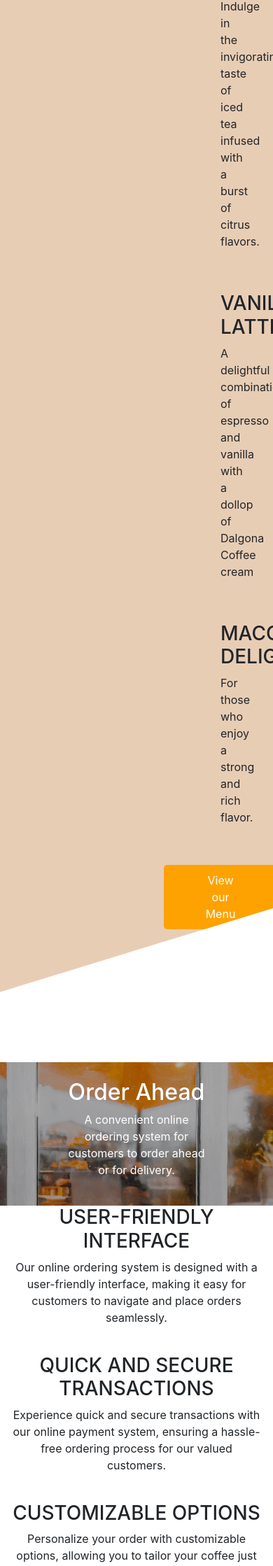
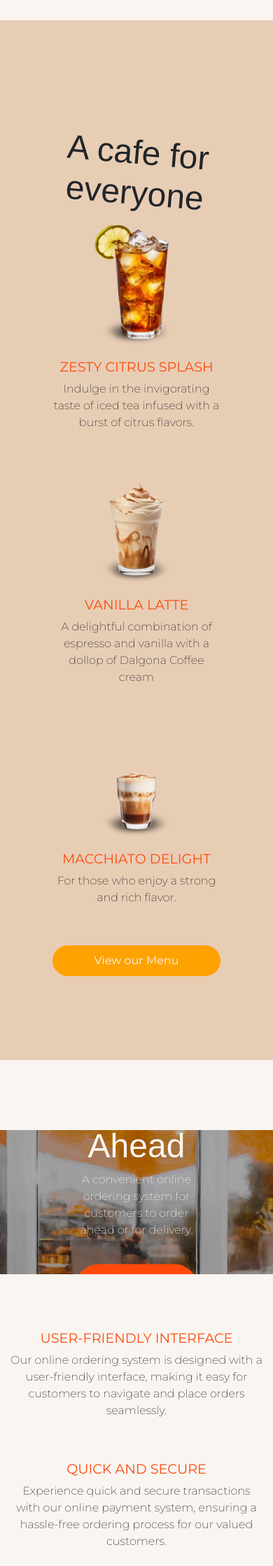
Before and after one commit to Aria-vero-s/cafezest, a Django app: page / in a window 390 px wide; the page is wider, and only the part inside the window is pictured. Shown: the part 1621-3859 px from the top of that part at 70% size. Run offline with Django 3.2, Linux system fonts and the light colour scheme; some libraries are stand-ins or nearby versions.

Commit message:
added more styling and responsive layout

```diff
--- a/static/css/style.css
+++ b/static/css/style.css
@@ -9,6 +9,24 @@
     font-family: 'PrensentAnthem';
     src: url('/static/fonts/PresentAnthem-Regular.otf') format('truetype');
 }
+
+/*
+colors:
+White:
+#F9F5F1
+
+Beige:
+#e8cdb5
+
+Yellow:
+#fea202
+
+Orange:
+#ff4a0b
+
+Black:
+#333333
+*/
 
 html {
     scroll-behavior: smooth;
@@ -27,13 +45,16 @@ h2 {
 
 h3 {
     font-family: 'Montserrat', sans-serif;
-    font-size: 1.5rem;
-    color:#e56902;
+    font-size: 1.2rem;
+    color:#ff4a0b;
     text-transform: uppercase;
 }
 
 .navbar {
     display: flex;
+    position: relative;
+    z-index: 3;
+    transition: all 0.3s ease-in-out;
 }
 
 .nav-item {
@@ -43,19 +64,26 @@ h3 {
 }
 
 .nav-item a {
-    font-size: 1rem;
-    color: black !important;
+    font-size: 1.3rem;
+    font-weight:400;
+    color: #F9F5F1 !important;
     transition: all 0.3s ease-in-out;
 }
 
+@media (max-width: 767px) {
+    .nav-item a {
+      font-size: 2rem;
+    }
+}
+
 .nav-item a:hover {
-    color: #e56902 !important;
+    color: #333 !important;
 }
 
 .nav-item .image-container {
     width: 100px;
     height: 100px;
-    background-image: url('../../media/black-logo.png');
+    background-image: url('../../media/white-logo.png');
     background-size: cover;
     background-position: center;
     transition: all 0.3s ease-in-out;
@@ -63,7 +91,7 @@ h3 {
 
 .nav-item:hover .image-container {
     transform: scale(1.1);
-    background-image: url('../../media/orange-logo.png');
+    background-image: url('../../media/black-logo.png');
 }
 
 .transparent-navbar {
@@ -75,61 +103,73 @@ h3 {
     top: 0;
 }
 
+.background-visible {
+  background-color: #ff4a0b !important;
+  height:100vh;
+}
+
 .custom-toggler {
-    color: #fff !important;
+    color: #F9F5F1 !important;
     opacity: 1 !important;
     border: none !important;
     outline: none !important;
     box-shadow: none !important;
+    position: absolute;
+    top:10px;
+    left:10px;
+    font-size: xx-large;
 }
 
 .secondary-content {
-    background-color: #D0B8A0;
+    background-color: #e8cdb5;
     padding: 20px;
 }
 
 .call-to-action {
     font-size: 1rem;
-    background-color: #e56902;
-    color: #fff;
+    font-weight:400;
+    background-color: #ff4a0b;
+    color: #F9F5F1;
     padding: 10px 60px;
-    border-radius: 5px;
+    border-radius: 100px;
     text-decoration: none;
     display: inline-block;
     margin:10px;
     margin-top: 20px;
     transition: all 0.3s ease-in-out;
+    z-index:1000;
 }
 
 .call-to-action:hover {
-    background-color: #bc9b6c;
-    color: #fff;
+    background-color: #333;
+    color: #F9F5F1;
     text-decoration: none;
 }
 
 .secondary-button {
     font-size: 1rem;
+    font-weight:400;
     background-color: #fea202;
-    color: #fff;
+    color: #F9F5F1;
     padding: 10px 60px;
-    border-radius: 5px;
+    border-radius: 100px;
     text-decoration: none;
     display: inline-block;
     margin:10px;
     margin-top: 20px;
     transition: all 0.3s ease-in-out;
-    z-index:100;
+    z-index:1000;
 }
 
 .secondary-button:hover {
-    background-color: #bc9b6c;
-    color: #fff;
+    background-color: #333;
+    color: #F9F5F1;
     text-decoration: none;
 }
 
 .hero-section {
     padding: 80px 0;
-    background: url('../../media/hero-flipped.png') center center/cover no-repeat;
+    background: url('../../media/hero.png') center center/cover no-repeat;
     height: 700px;
     display: flex;
     align-items: center;
@@ -148,7 +188,7 @@ h3 {
 }
 
 .hero-text {
-    color: #fff;
+    color: #F9F5F1;
     font-size: 2rem;
     text-align: center;
     padding: 20px;
@@ -156,7 +196,7 @@ h3 {
 }
 
 .hero-text h3 {
-    color: #fff;
+    color: #F9F5F1;
     font-size: 3rem;
     text-align:right;
 }
@@ -174,15 +214,62 @@ h3 {
     max-height:300px;
 }
 
+.about-content {
+  display: flex;
+  align-items: center;
+  max-height:800px;
+}
+
 .center {
     text-align: center;
     justify-content: center;
 }
 
+.skewed{
+  transform: rotate(5deg);
+}
+
+.background-color {
+  z-index: -1;
+  background-color: #e8cdb5;
+  width:100vw;
+  padding-top:30px;
+  padding-bottom:30px;
+  clip-path: polygon(100% 10%, 0% 0%, 0% 100%, 100% 90%, 100% 10%);
+}
+
 .menu-content {
-    padding:300px;
+  padding-left:300px;
+  padding-right:300px;
+  text-align: center;
+  margin-bottom: 100px;
+}
+
+
+@media (max-width: 767px) {
+    .background-color {
+        clip-path: none;
+        margin:0;
+        padding:0;
+    }
+    .menu-content {
+      padding:60px;
+      text-align: center;
+      margin-bottom: 0px;
+  }
+}
+
+@media (max-width:1200px) {
+  .background-color {
+    clip-path: none;
+    margin:0;
+    padding:0;
+  }
+  .menu-content {
+    padding:60px;
     text-align: center;
-    margin-bottom: 100px;
+    margin-bottom: 0px;
+  }
 }
 
 .menu-item {
@@ -195,6 +282,13 @@ h3 {
     margin-bottom: 20px;
 }
 
+/* make images smaller in mobile view */
+@media (max-width: 767px) {
+  .menu-item img {
+    width: 50%;
+  }
+}
+
 .online-content {
     margin-top: 100px;
     margin-bottom: 100px;
@@ -204,12 +298,22 @@ h3 {
     margin-bottom: 40px;
 }
 
-.image-container {
+.order-container {
     position: relative;
     overflow: hidden;
 }
 
-.image-container img {
+@media (max-width: 767px) {
+  .feature {
+    margin-bottom: 60px;
+  }
+  .order-container {
+    margin-bottom:80px;
+  }
+}
+
+
+.order-container img {
     object-fit: cover;
     width: 100%;
     height: 100%;
@@ -222,7 +326,7 @@ h3 {
     left: 0;
     width: 100%;
     height: 100%;
-    color: #fff;
+    color: #F9F5F1;
     background-color: rgba(0, 0, 0, 0.3);
 }
 
--- /dev/null
+++ b/static/script/script.js
@@ -0,0 +1,7 @@
+document.addEventListener("DOMContentLoaded", function () {
+    $(document).ready(function () {
+        $(".navbar-toggler").click(function () {
+            $(".transparent-navbar").toggleClass("background-visible");
+        });
+    });
+});
--- a/templates/index.html
+++ b/templates/index.html
@@ -7,18 +7,17 @@
     <meta charset="UTF-8">
     <meta name="viewport" content="width=device-width, initial-scale=1.0">
     <title>Caze Zest</title>
+    <!-- Bootstrap -->
+    <link rel="stylesheet" href="https://maxcdn.bootstrapcdn.com/bootstrap/4.0.0/css/bootstrap.min.css">
     <!-- Custom CSS -->
     <link rel="stylesheet" type="text/css" href="{% static 'css/style.css' %}">
     <!-- Custom JS -->
     <script src="{% static 'script/script.js' %}"></script>
     <!-- Font Awesome -->
     <link rel="stylesheet" href="https://cdnjs.cloudflare.com/ajax/libs/font-awesome/5.15.3/css/all.min.css">
-    <!-- Bootstrap -->
-    <link rel="stylesheet" href="https://maxcdn.bootstrapcdn.com/bootstrap/4.0.0/css/bootstrap.min.css">
 </head>
 
 <body>
-
     <nav class="navbar navbar-expand-lg navbar-dark transparent-navbar">
         <div class="container">
             <button class="navbar-toggler custom-toggler" type="button" data-toggle="collapse" data-target="#navbarNav"
@@ -73,9 +72,9 @@
           </div>
       </div>
     </div>
-    <div class="background-color menu-content" style="background-color: #e8cdb5; width:100vw; padding-top:30px; padding-bottom:30px; clip-path: polygon(100% 10%, 0% 0%, 0% 100%, 100% 90%, 100% 10%);">
+    <div class="background-color menu-content">
         <div class="container content">
-            <h2 style="transform: rotate(5deg);">A cafe for everyone</h2>
+            <h2 class="skewed">A cafe for everyone</h2>
             <div class="row">
                 <div class="col-md-4 menu-item">
                     <img src="media/icetea-shadow.png" alt="Coffee 1" class="img-fluid">
@@ -101,12 +100,13 @@
 
     <div class="container content online-content">
         <div class="row">
-        <div class="col-md-6 order-md-2 image-container">
+            <div class="col-md-6 order-md-2 order-container">
                 <img src="media/exterior.jpg" alt="Online Ordering Image" class="img-fluid rounded">
                 <div class="image-background">
                     <div class="image-overlay">
                         <h2>Order Ahead</h2>
                         <p>A convenient online ordering system for customers to order ahead or for delivery.</p>
+                        <a href="#" class="call-to-action">Order now</a>
                     </div>
                 </div>
             </div>
@@ -116,7 +116,7 @@
                 <p>Our online ordering system is designed with a user-friendly interface, making it easy for customers to navigate and place orders seamlessly.</p>
                 </div>
                 <div class="feature">
-            <h3 class="text-center">Quick and Secure Transactions</h3>
+                <h3 class="text-center">Quick and Secure</h3>
                 <p>Experience quick and secure transactions with our online payment system, ensuring a hassle-free ordering process for our valued customers.</p>
                 </div>
                 <div class="feature">
```
Also changed, not shown: media/white-logo.png (added), 1 other file. Lines whose indentation alone changed are shown as unchanged.
